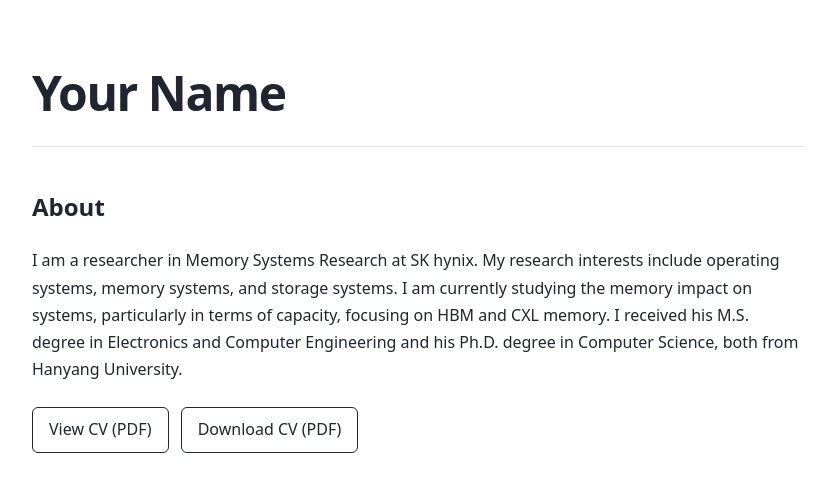
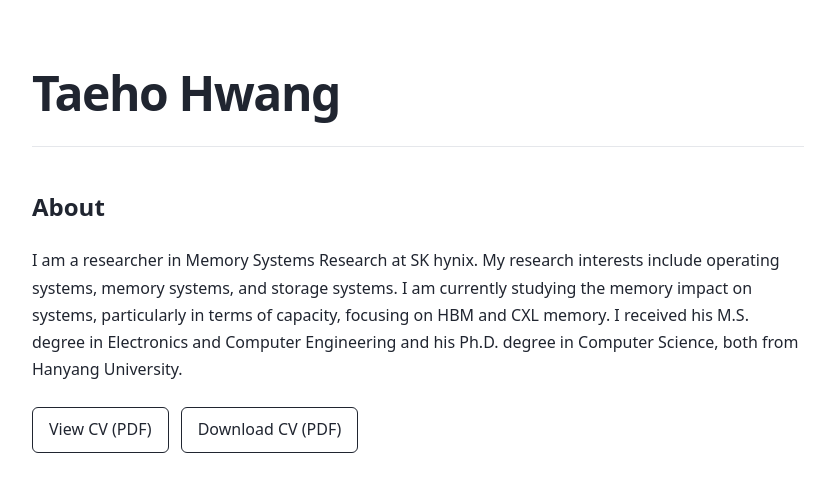
Before and after one commit to TaehoHwang/taeho1224.github.io, a plain HTML site: page index.html in a window 1280 px wide. Shown: the whole page, without its empty margins (222-1051 px from the left). Drawn offline with Linux system fonts and the light colour scheme.

Commit message:
Update index.html

```diff
--- a/index.html
+++ b/index.html
@@ -92,7 +92,7 @@
   <main>
     <!-- 이름과 소속 -->
     <header class="profile-header">
-      <h1>Your Name</h1>
+      <h1>Taeho Hwang</h1>
     </header>
 
     <!-- 자기소개 -->
```
